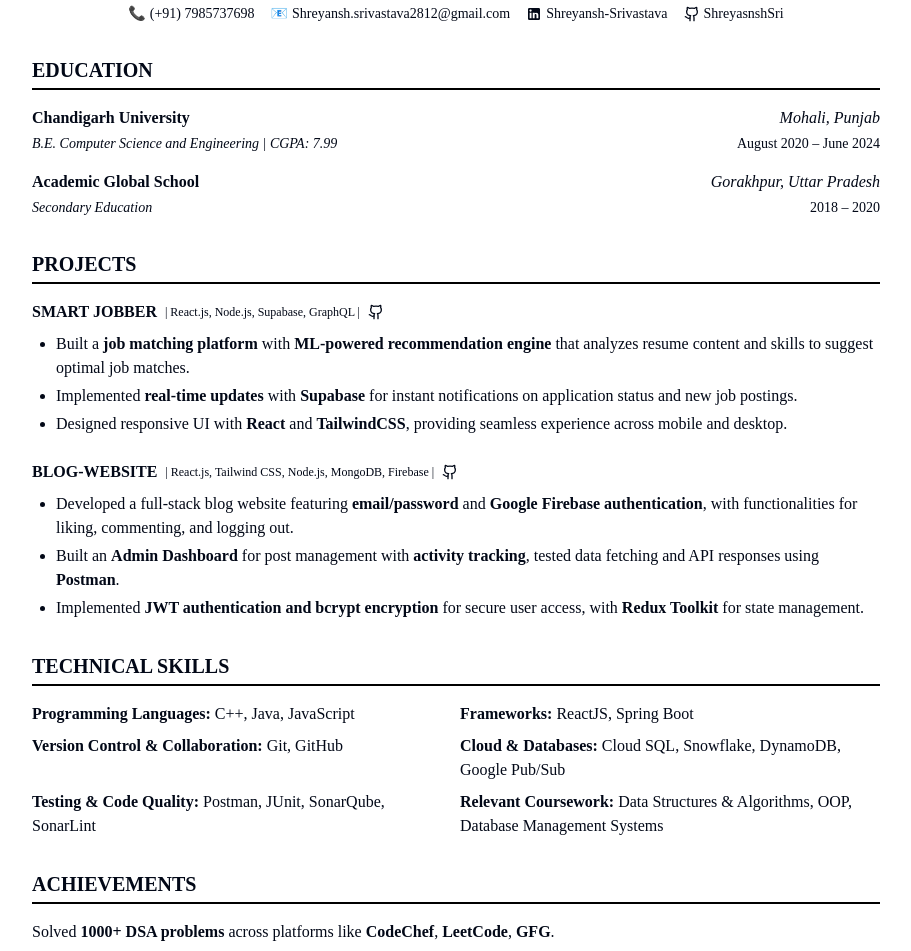
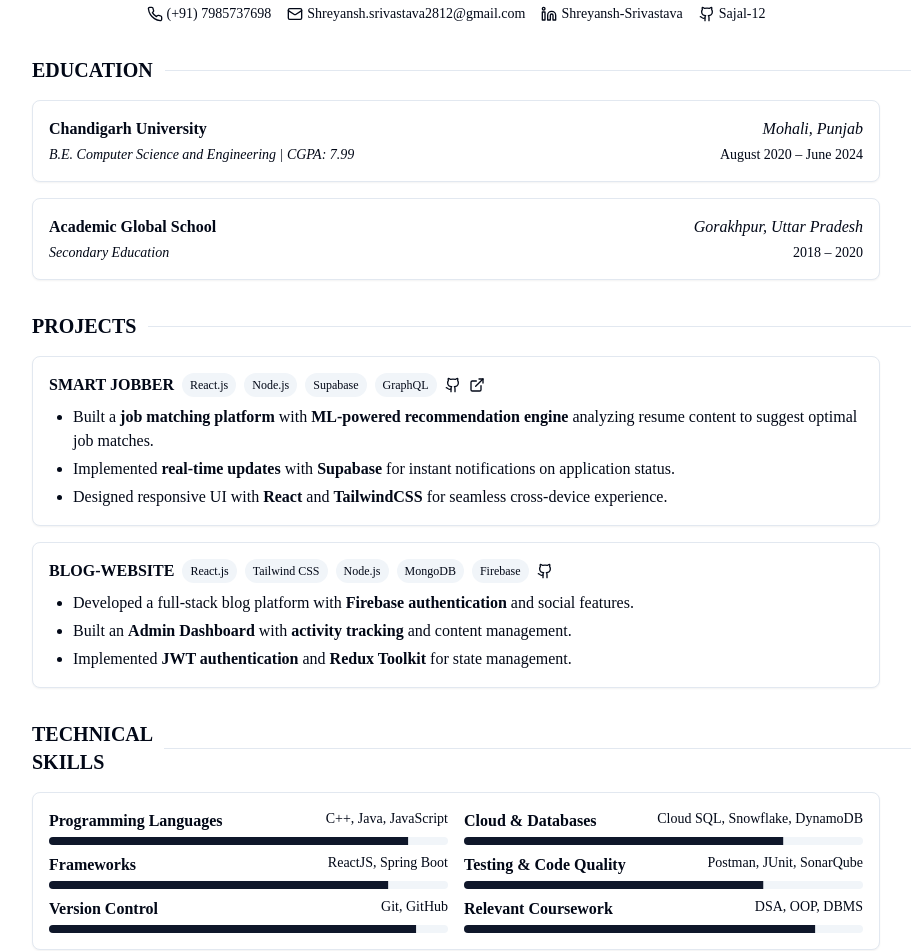
Before and after one commit to Sajal-12/dev-portfolio-reimagined-70, a React (Vite) app: page / in a window 1280 px wide. Shown: the part 76-1027 px from the top of the page, without its empty margins (184-1095 px from the left). Built offline with nearby package versions, Linux system fonts and the light colour scheme.

Commit message:
Add UI components
Add UI components from shadcn.

```diff
--- a/src/pages/Index.tsx
+++ b/src/pages/Index.tsx
@@ -1,48 +1,46 @@
 
 import React from "react";
-import { Link } from "react-router-dom";
-import { Github, Link as LinkIcon } from "lucide-react";
+import { Github, Mail, Phone, Linkedin, ExternalLink } from "lucide-react";
+import { Separator } from "@/components/ui/separator";
+import { Button } from "@/components/ui/button";
+import { Card, CardContent } from "@/components/ui/card";
+import { Progress } from "@/components/ui/progress";
 
 const Index = () => {
   return (
-    <div className="max-w-4xl mx-auto p-6 font-serif bg-white">
+    <div className="max-w-4xl mx-auto p-4 md:p-6 font-serif">
       {/* Header/Name Section */}
       <header className="text-center mb-8">
         <h1 className="text-4xl sm:text-5xl font-bold mb-2">Shreyansh Kumar Srivastava</h1>
         <div className="flex flex-wrap justify-center gap-4 text-sm">
-          <div className="flex items-center gap-1">
-            <span>📞</span>
+          <a href="tel:+917985737698" className="flex items-center gap-1 hover:text-primary transition-colors">
+            <Phone size={16} className="inline-block" />
             <span>(+91) 7985737698</span>
-          </div>
-          <div className="flex items-center gap-1">
-            <span>📧</span>
-            <a href="mailto:Shreyansh.srivastava2812@gmail.com" className="hover:underline">
-              Shreyansh.srivastava2812@gmail.com
           </a>
-          </div>
-          <div className="flex items-center gap-1">
-            <a href="https://ShreyasnshSrivastava" className="flex items-center hover:underline">
-              <span className="inline-block mr-1">
-                <svg xmlns="http://www.w3.org/2000/svg" width="16" height="16" viewBox="0 0 24 24">
-                  <path fill="currentColor" d="M19 3a2 2 0 0 1 2 2v14a2 2 0 0 1-2 2H5a2 2 0 0 1-2-2V5a2 2 0 0 1 2-2h14m-.5 15.5v-5.3a3.26 3.26 0 0 0-3.26-3.26c-.85 0-1.84.52-2.32 1.3v-1.11h-2.79v8.37h2.79v-4.93c0-.77.62-1.4 1.39-1.4a1.4 1.4 0 0 1 1.4 1.4v4.93h2.79M6.88 8.56a1.68 1.68 0 0 0 1.68-1.68c0-.93-.75-1.69-1.68-1.69a1.69 1.69 0 0 0-1.69 1.69c0 .93.76 1.68 1.69 1.68m1.39 9.94v-8.37H5.5v8.37h2.77z" />
-                </svg>
-              </span>
+          <a href="mailto:Shreyansh.srivastava2812@gmail.com" className="flex items-center gap-1 hover:text-primary transition-colors">
+            <Mail size={16} className="inline-block" />
+            <span>Shreyansh.srivastava2812@gmail.com</span>
+          </a>
+          <a href="https://linkedin.com/in/Shreyansh-Srivastava" className="flex items-center gap-1 hover:text-primary transition-colors">
+            <Linkedin size={16} className="inline-block" />
             <span>Shreyansh-Srivastava</span>
           </a>
-          </div>
-          <div className="flex items-center gap-1">
-            <a href="https://github.com/Sajal-12" className="flex items-center hover:underline">
-              <Github size={16} className="inline-block mr-1" />
-              <span>ShreyasnshSri</span>
+          <a href="https://github.com/Sajal-12" className="flex items-center gap-1 hover:text-primary transition-colors">
+            <Github size={16} className="inline-block" />
+            <span>Sajal-12</span>
           </a>
-          </div>
         </div>
       </header>
 
       {/* Education Section */}
       <section className="mb-8">
-        <h2 className="text-xl font-bold border-b-2 border-black pb-1 mb-4">EDUCATION</h2>
-        <div className="mb-4">
+        <div className="flex items-center mb-4">
+          <h2 className="text-xl font-bold">EDUCATION</h2>
+          <Separator className="flex-grow ml-3" />
+        </div>
+
+        <Card className="mb-4">
+          <CardContent className="p-4">
             <div className="flex flex-col sm:flex-row justify-between mb-1">
               <div className="font-bold">Chandigarh University</div>
               <div className="italic">Mohali, Punjab</div>
@@ -51,8 +49,11 @@ const Index = () => {
               <div><i>B.E. Computer Science and Engineering | CGPA: 7.99</i></div>
               <div>August 2020 – June 2024</div>
             </div>
-        </div>
-        <div>
+          </CardContent>
+        </Card>
+
+        <Card>
+          <CardContent className="p-4">
             <div className="flex flex-col sm:flex-row justify-between mb-1">
               <div className="font-bold">Academic Global School</div>
               <div className="italic">Gorakhpur, Uttar Pradesh</div>
@@ -61,81 +62,170 @@ const Index = () => {
               <div><i>Secondary Education</i></div>
               <div>2018 – 2020</div>
             </div>
-        </div>
+          </CardContent>
+        </Card>
       </section>
 
       {/* Projects Section */}
       <section className="mb-8">
-        <h2 className="text-xl font-bold border-b-2 border-black pb-1 mb-4">PROJECTS</h2>
+        <div className="flex items-center mb-4">
+          <h2 className="text-xl font-bold">PROJECTS</h2>
+          <Separator className="flex-grow ml-3" />
+        </div>
 
         {/* SmartJobber Project */}
-        <div className="mb-6">
+        <Card className="mb-4">
+          <CardContent className="p-4">
             <div className="flex flex-wrap items-center gap-2 mb-2">
               <h3 className="font-bold">SMART JOBBER</h3>
-            <span className="text-xs">| React.js, Node.js, Supabase, GraphQL |</span>
-            <a href="https://github.com/Sajal-12/smartjobber" className="inline-flex items-center">
+              <div className="text-xs px-2 py-1 bg-muted rounded-full">React.js</div>
+              <div className="text-xs px-2 py-1 bg-muted rounded-full">Node.js</div>
+              <div className="text-xs px-2 py-1 bg-muted rounded-full">Supabase</div>
+              <div className="text-xs px-2 py-1 bg-muted rounded-full">GraphQL</div>
+              <a
+                href="https://github.com/Sajal-12/smartjobber"
+                className="flex items-center hover:text-primary transition-colors"
+                aria-label="GitHub repository"
+              >
+                <Github size={16} className="inline-block" />
+              </a>
+              <a
+                href="https://supabase.com/dashboard/project/qvrhegtdstcfpbhjvwsk"
+                className="flex items-center hover:text-primary transition-colors"
+                aria-label="Supabase project"
+              >
+                <ExternalLink size={16} className="inline-block" />
+              </a>
+            </div>
+            <ul className="list-disc pl-6 space-y-1">
+              <li>Built a <span className="font-bold">job matching platform</span> with <span className="font-bold">ML-powered recommendation engine</span> analyzing resume content to suggest optimal job matches.</li>
+              <li>Implemented <span className="font-bold">real-time updates</span> with <span className="font-bold">Supabase</span> for instant notifications on application status.</li>
+              <li>Designed responsive UI with <span className="font-bold">React</span> and <span className="font-bold">TailwindCSS</span> for seamless cross-device experience.</li>
+            </ul>
+          </CardContent>
+        </Card>
+
+        {/* Blog Website Project */}
+        <Card>
+          <CardContent className="p-4">
+            <div className="flex flex-wrap items-center gap-2 mb-2">
+              <h3 className="font-bold">BLOG-WEBSITE</h3>
+              <div className="text-xs px-2 py-1 bg-muted rounded-full">React.js</div>
+              <div className="text-xs px-2 py-1 bg-muted rounded-full">Tailwind CSS</div>
+              <div className="text-xs px-2 py-1 bg-muted rounded-full">Node.js</div>
+              <div className="text-xs px-2 py-1 bg-muted rounded-full">MongoDB</div>
+              <div className="text-xs px-2 py-1 bg-muted rounded-full">Firebase</div>
+              <a
+                href="https://github.com/Sajal-12/Blog-Website"
+                className="flex items-center hover:text-primary transition-colors"
+                aria-label="GitHub repository"
+              >
                 <Github size={16} className="inline-block" />
               </a>
             </div>
             <ul className="list-disc pl-6 space-y-1">
-            <li>Built a <span className="font-bold">job matching platform</span> with <span className="font-bold">ML-powered recommendation engine</span> that analyzes resume content and skills to suggest optimal job matches.</li>
-            <li>Implemented <span className="font-bold">real-time updates</span> with <span className="font-bold">Supabase</span> for instant notifications on application status and new job postings.</li>
-            <li>Designed responsive UI with <span className="font-bold">React</span> and <span className="font-bold">TailwindCSS</span>, providing seamless experience across mobile and desktop.</li>
+              <li>Developed a full-stack blog platform with <span className="font-bold">Firebase authentication</span> and social features.</li>
+              <li>Built an <span className="font-bold">Admin Dashboard</span> with <span className="font-bold">activity tracking</span> and content management.</li>
+              <li>Implemented <span className="font-bold">JWT authentication</span> and <span className="font-bold">Redux Toolkit</span> for state management.</li>
             </ul>
-        </div>
-
-        {/* Blog Website Project */}
-        <div>
-          <div className="flex flex-wrap items-center gap-2 mb-2">
-            <h3 className="font-bold">BLOG-WEBSITE</h3>
-            <span className="text-xs">| React.js, Tailwind CSS, Node.js, MongoDB, Firebase |</span>
-            <a href="#" className="inline-flex items-center">
-              <Github size={16} className="inline-block" />
-            </a>
-          </div>
-          <ul className="list-disc pl-6 space-y-1">
-            <li>Developed a full-stack blog website featuring <span className="font-bold">email/password</span> and <span className="font-bold">Google Firebase authentication</span>, with functionalities for liking, commenting, and logging out.</li>
-            <li>Built an <span className="font-bold">Admin Dashboard</span> for post management with <span className="font-bold">activity tracking</span>, tested data fetching and API responses using <span className="font-bold">Postman</span>.</li>
-            <li>Implemented <span className="font-bold">JWT authentication and bcrypt encryption</span> for secure user access, with <span className="font-bold">Redux Toolkit</span> for state management.</li>
-          </ul>
-        </div>
+          </CardContent>
+        </Card>
       </section>
 
       {/* Technical Skills Section */}
       <section className="mb-8">
-        <h2 className="text-xl font-bold border-b-2 border-black pb-1 mb-4">TECHNICAL SKILLS</h2>
-        <div className="grid grid-cols-1 md:grid-cols-2 gap-2">
+        <div className="flex items-center mb-4">
+          <h2 className="text-xl font-bold">TECHNICAL SKILLS</h2>
+          <Separator className="flex-grow ml-3" />
+        </div>
+
+        <Card>
+          <CardContent className="p-4">
+            <div className="grid grid-cols-1 md:grid-cols-2 gap-4">
+              <div className="space-y-2">
                 <div>
-            <span className="font-bold">Programming Languages:</span> C++, Java, JavaScript
+                  <div className="flex justify-between mb-1">
+                    <span className="font-bold">Programming Languages</span>
+                    <span className="text-sm">C++, Java, JavaScript</span>
                   </div>
+                  <Progress value={90} className="h-2" />
+                </div>
+
                 <div>
-            <span className="font-bold">Frameworks:</span> ReactJS, Spring Boot
+                  <div className="flex justify-between mb-1">
+                    <span className="font-bold">Frameworks</span>
+                    <span className="text-sm">ReactJS, Spring Boot</span>
                   </div>
+                  <Progress value={85} className="h-2" />
+                </div>
+
                 <div>
-            <span className="font-bold">Version Control & Collaboration:</span> Git, GitHub
+                  <div className="flex justify-between mb-1">
+                    <span className="font-bold">Version Control</span>
+                    <span className="text-sm">Git, GitHub</span>
                   </div>
-          <div>
-            <span className="font-bold">Cloud & Databases:</span> Cloud SQL, Snowflake, DynamoDB, Google Pub/Sub
-          </div>
-          <div>
-            <span className="font-bold">Testing & Code Quality:</span> Postman, JUnit, SonarQube, SonarLint
-          </div>
-          <div>
-            <span className="font-bold">Relevant Coursework:</span> Data Structures & Algorithms, OOP, Database Management Systems
+                  <Progress value={92} className="h-2" />
                 </div>
               </div>
+
+              <div className="space-y-2">
+                <div>
+                  <div className="flex justify-between mb-1">
+                    <span className="font-bold">Cloud & Databases</span>
+                    <span className="text-sm">Cloud SQL, Snowflake, DynamoDB</span>
+                  </div>
+                  <Progress value={80} className="h-2" />
+                </div>
+
+                <div>
+                  <div className="flex justify-between mb-1">
+                    <span className="font-bold">Testing & Code Quality</span>
+                    <span className="text-sm">Postman, JUnit, SonarQube</span>
+                  </div>
+                  <Progress value={75} className="h-2" />
+                </div>
+
+                <div>
+                  <div className="flex justify-between mb-1">
+                    <span className="font-bold">Relevant Coursework</span>
+                    <span className="text-sm">DSA, OOP, DBMS</span>
+                  </div>
+                  <Progress value={88} className="h-2" />
+                </div>
+              </div>
+            </div>
+          </CardContent>
+        </Card>
       </section>
 
       {/* Achievements Section */}
       <section>
-        <h2 className="text-xl font-bold border-b-2 border-black pb-1 mb-4">ACHIEVEMENTS</h2>
+        <div className="flex items-center mb-4">
+          <h2 className="text-xl font-bold">ACHIEVEMENTS</h2>
+          <Separator className="flex-grow ml-3" />
+        </div>
+
+        <Card>
+          <CardContent className="p-4">
             <ul className="space-y-2">
               <li>Solved <span className="font-bold">1000+ DSA problems</span> across platforms like <span className="font-bold">CodeChef</span>, <span className="font-bold">LeetCode</span>, <span className="font-bold">GFG</span>.</li>
-          <li>Achieved <span className="font-bold">Snowflake SnowPro Core Certification</span> <span className="font-bold">Certified</span> with hands-on expertise in cloud data warehousing and data management.</li>
-          <li>Competed in <span className="font-bold">35+ coding contests</span> on CodeChef, achieving a <span className="font-bold">global rank of 22nd</span> in the April Long Challenge and <span className="font-bold">124th in Starters 112 Division 3</span>.</li>
-          <li>Reached a <span className="font-bold">maximum rating of 1611</span> on CodeChef and <span className="font-bold">1685 on LeetCode (top 15% user)</span>, demonstrating strong competitive programming skills.</li>
+              <li>Achieved <span className="font-bold">Snowflake SnowPro Core Certification</span> with expertise in cloud data warehousing.</li>
+              <li>Competed in <span className="font-bold">35+ coding contests</span>, achieving a <span className="font-bold">global rank of 22nd</span> in the April Long Challenge.</li>
+              <li>Reached a <span className="font-bold">maximum rating of 1611</span> on CodeChef and <span className="font-bold">1685 on LeetCode (top 15% user)</span>.</li>
             </ul>
+          </CardContent>
+        </Card>
       </section>
+
+      {/* Print Button */}
+      <div className="mt-6 text-center">
+        <Button
+          onClick={() => window.print()}
+          className="print:hidden"
+        >
+          Print Resume
+        </Button>
+      </div>
     </div>
   );
 };
```
Also changed, not shown: src/index.css (+17 -0 lines). Lines whose indentation alone changed are shown as unchanged.
